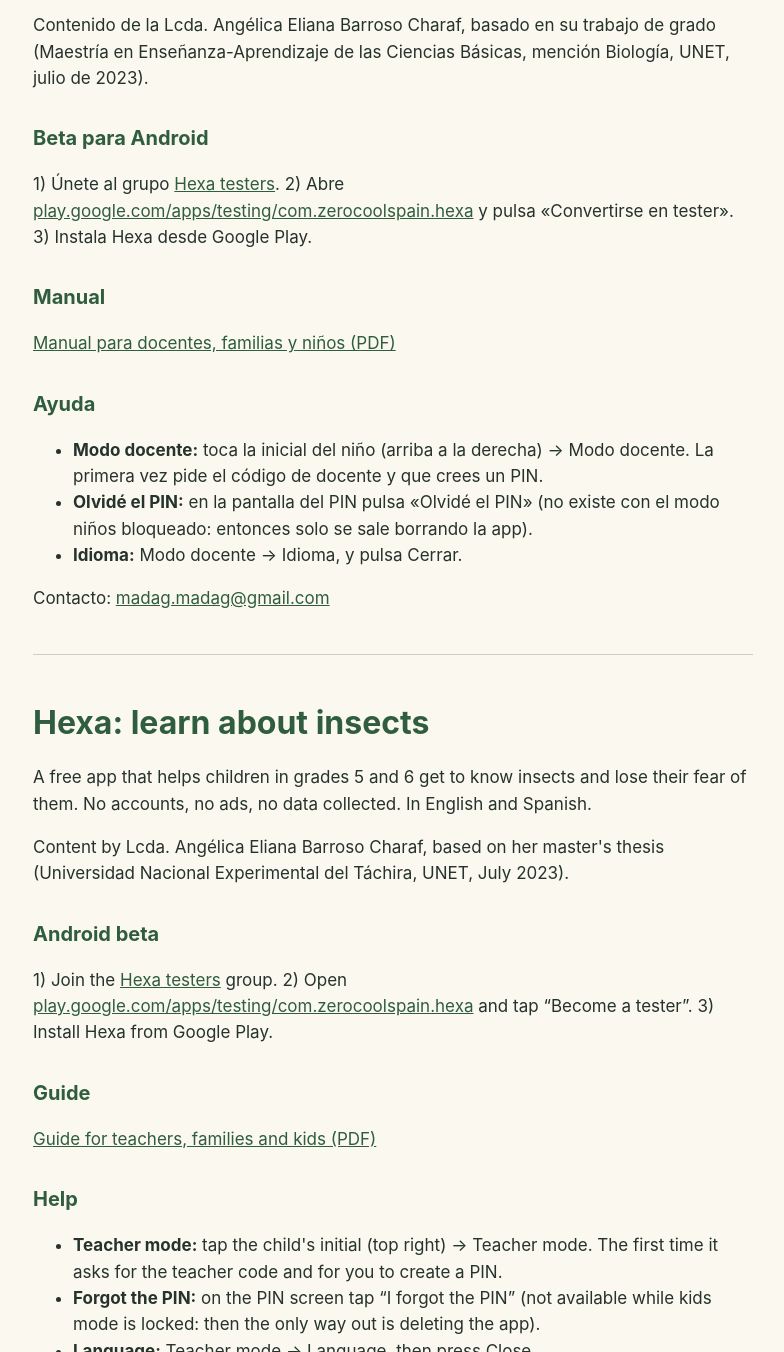
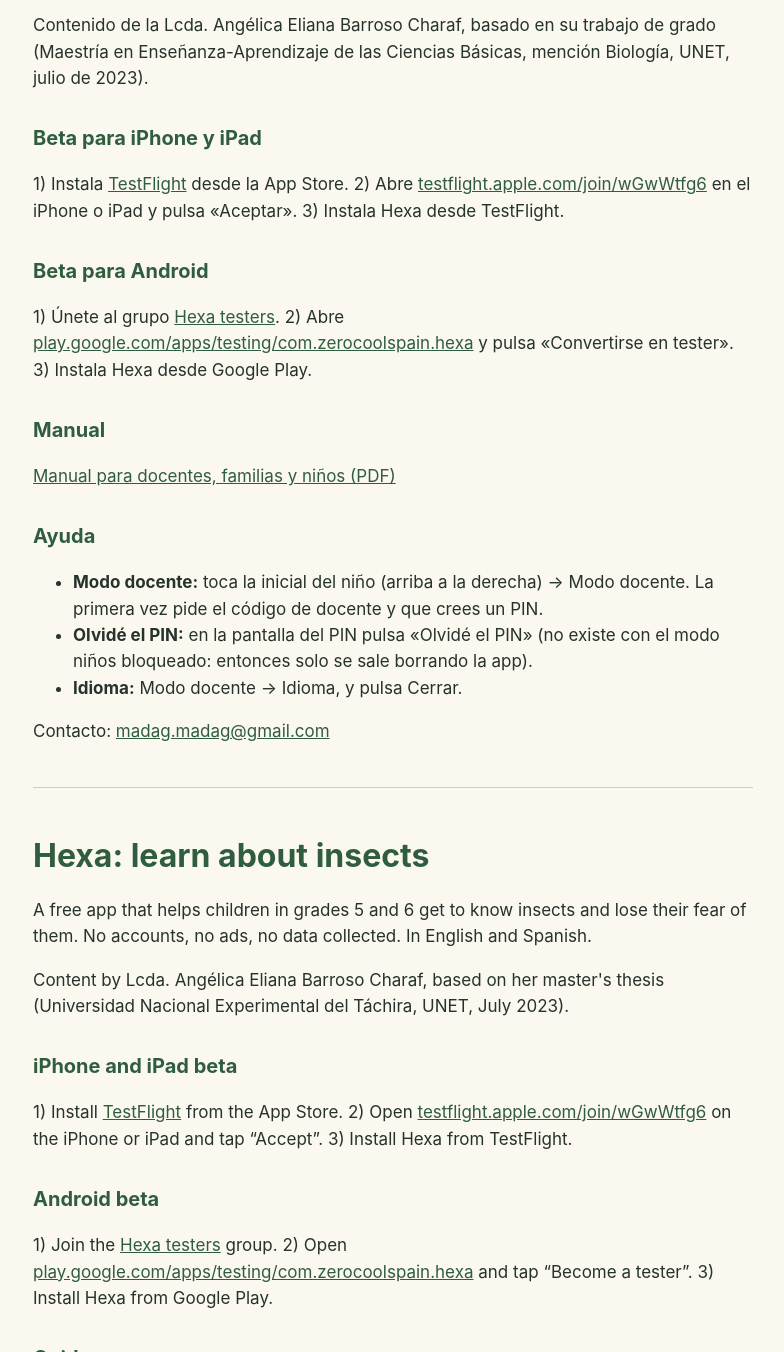
Before and after one commit to wattboard/hexa-web, a plain HTML site: page index.html in a window 1280 px wide. Shown: the part 280-1632 px from the top of the page, without its empty margins (247-1031 px from the left). Drawn offline with Linux system fonts and the light colour scheme.

Commit message:
Enlace de la beta pública de iOS (TestFlight)
Co-Authored-By: Claude Opus 5.5 <noreply@anthropic.com>

```diff
--- a/index.html
+++ b/index.html
@@ -2,6 +2,7 @@
 <section lang="es"><h1>Hexa: aprende insectos</h1>
 <p>App gratuita para que niñas y niños de 5.º y 6.º de primaria conozcan los insectos y les pierdan el miedo. Sin cuentas, sin anuncios y sin recoger datos. En español e inglés.</p>
 <p>Contenido de la Lcda. Angélica Eliana Barroso Charaf, basado en su trabajo de grado (Maestría en Enseñanza-Aprendizaje de las Ciencias Básicas, mención Biología, UNET, julio de 2023).</p>
+<h2>Beta para iPhone y iPad</h2><p>1) Instala <a href="https://apps.apple.com/app/testflight/id899247664">TestFlight</a> desde la App Store. 2) Abre <a href="https://testflight.apple.com/join/wGwWtfg6">testflight.apple.com/join/wGwWtfg6</a> en el iPhone o iPad y pulsa «Aceptar». 3) Instala Hexa desde TestFlight.</p>
 <h2>Beta para Android</h2><p>1) Únete al grupo <a href="https://groups.google.com/g/hexa-testers">Hexa testers</a>. 2) Abre <a href="https://play.google.com/apps/testing/com.zerocoolspain.hexa">play.google.com/apps/testing/com.zerocoolspain.hexa</a> y pulsa «Convertirse en tester». 3) Instala Hexa desde Google Play.</p>
 <h2>Manual</h2><p><a href="Manual-Hexa-beta.pdf">Manual para docentes, familias y niños (PDF)</a></p>
 <h2>Ayuda</h2><ul><li><b>Modo docente:</b> toca la inicial del niño (arriba a la derecha) → Modo docente. La primera vez pide el código de docente y que crees un PIN.</li><li><b>Olvidé el PIN:</b> en la pantalla del PIN pulsa «Olvidé el PIN» (no existe con el modo niños bloqueado: entonces solo se sale borrando la app).</li><li><b>Idioma:</b> Modo docente → Idioma, y pulsa Cerrar.</li></ul>
@@ -9,6 +10,7 @@
 <section lang="en"><h1>Hexa: learn about insects</h1>
 <p>A free app that helps children in grades 5 and 6 get to know insects and lose their fear of them. No accounts, no ads, no data collected. In English and Spanish.</p>
 <p>Content by Lcda. Angélica Eliana Barroso Charaf, based on her master's thesis (Universidad Nacional Experimental del Táchira, UNET, July 2023).</p>
+<h2>iPhone and iPad beta</h2><p>1) Install <a href="https://apps.apple.com/app/testflight/id899247664">TestFlight</a> from the App Store. 2) Open <a href="https://testflight.apple.com/join/wGwWtfg6">testflight.apple.com/join/wGwWtfg6</a> on the iPhone or iPad and tap “Accept”. 3) Install Hexa from TestFlight.</p>
 <h2>Android beta</h2><p>1) Join the <a href="https://groups.google.com/g/hexa-testers">Hexa testers</a> group. 2) Open <a href="https://play.google.com/apps/testing/com.zerocoolspain.hexa">play.google.com/apps/testing/com.zerocoolspain.hexa</a> and tap “Become a tester”. 3) Install Hexa from Google Play.</p>
 <h2>Guide</h2><p><a href="Hexa-beta-guide.pdf">Guide for teachers, families and kids (PDF)</a></p>
 <h2>Help</h2><ul><li><b>Teacher mode:</b> tap the child's initial (top right) → Teacher mode. The first time it asks for the teacher code and for you to create a PIN.</li><li><b>Forgot the PIN:</b> on the PIN screen tap “I forgot the PIN” (not available while kids mode is locked: then the only way out is deleting the app).</li><li><b>Language:</b> Teacher mode → Language, then press Close.</li></ul>
```
